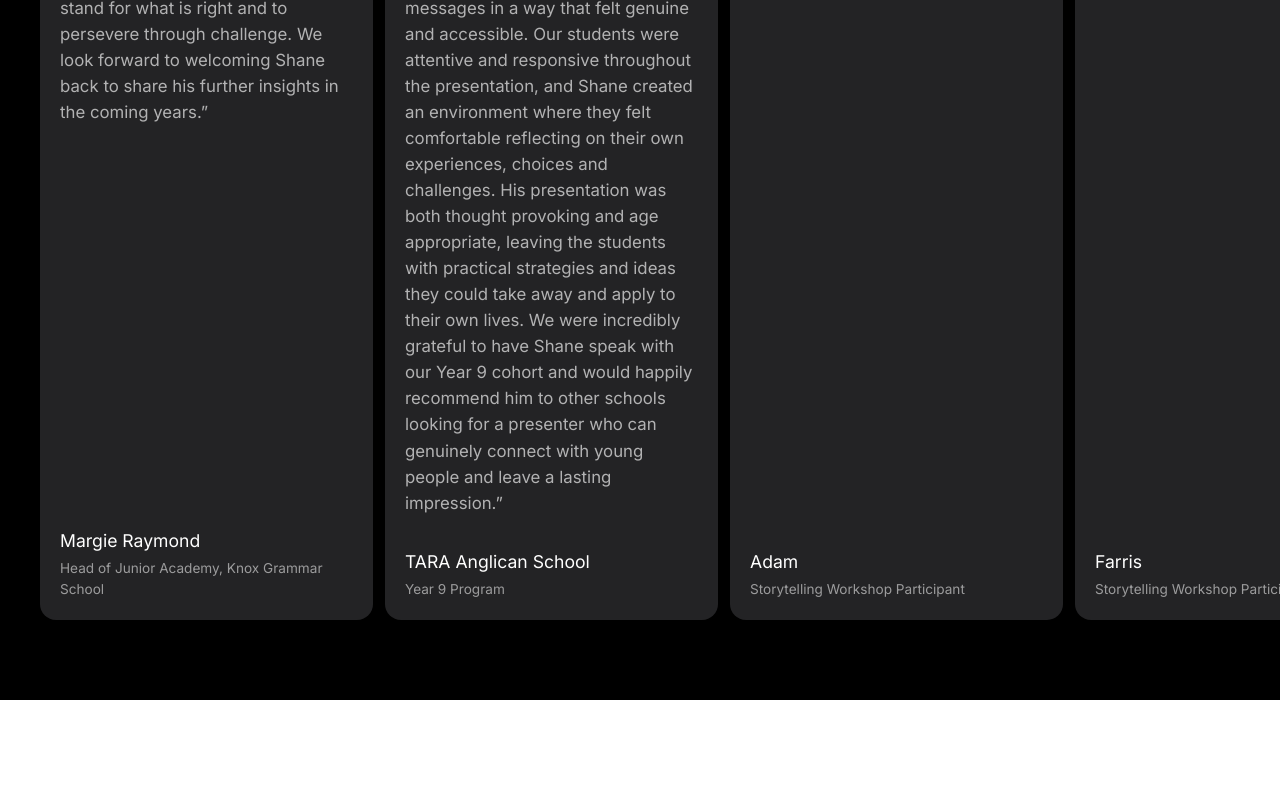
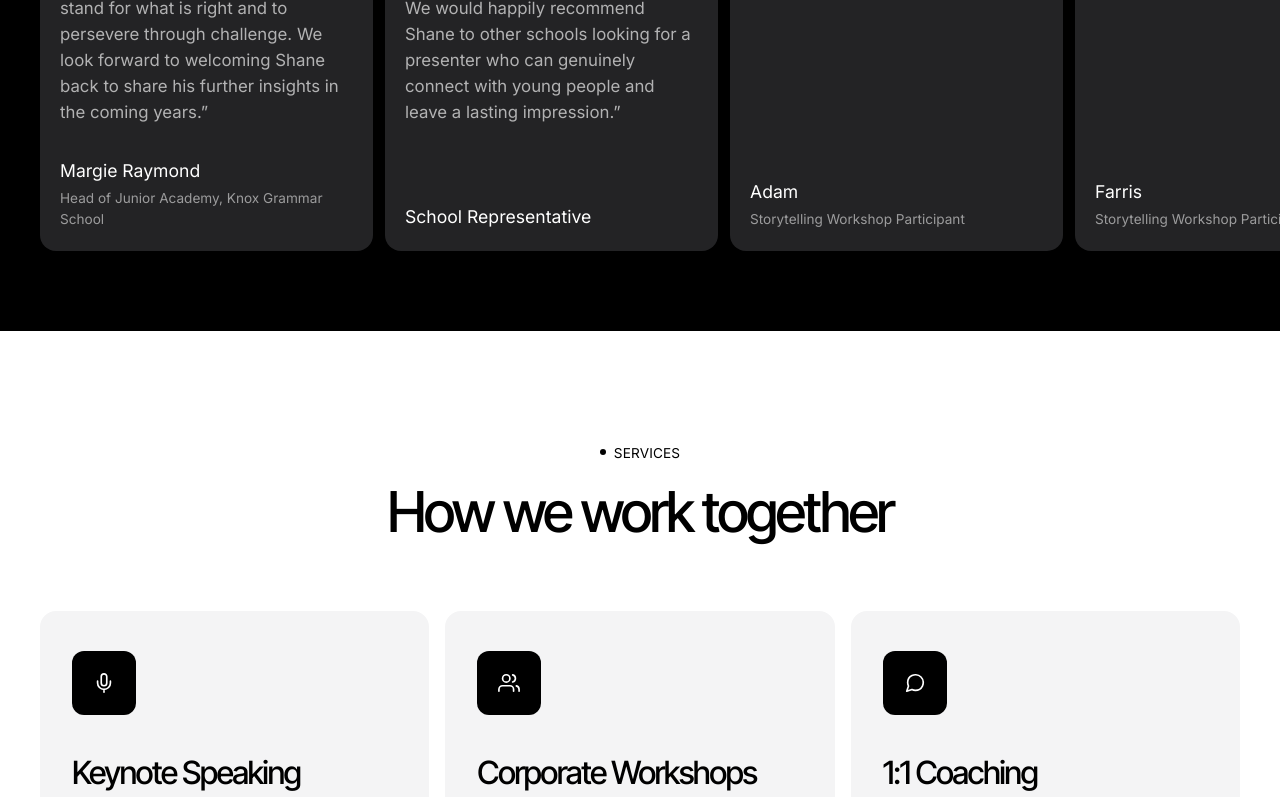
Before and after one commit to shanexyeah/shaneting-website, a Next.js app: page / in a window 1280 px wide. Shown: the part 2472-3269 px from the top of the page. Built offline with nearby package versions, Linux system fonts and the light colour scheme.

Commit message:
Replace TARA testimonial with shorter School Representative quote
Co-Authored-By: Claude Opus 5.5 <noreply@anthropic.com>

```diff
--- a/app/components/TestimonialsSection.jsx
+++ b/app/components/TestimonialsSection.jsx
@@ -7,9 +7,8 @@ const TESTIMONIALS = [
     role: 'Head of Junior Academy, Knox Grammar School',
   },
   {
-    quote: 'Shane Ting delivered an engaging, relatable and highly valuable presentation to our Year 9 students. He connected exceptionally well with the girls, using humour, personal stories and practical advice to communicate important messages in a way that felt genuine and accessible. Our students were attentive and responsive throughout the presentation, and Shane created an environment where they felt comfortable reflecting on their own experiences, choices and challenges. His presentation was both thought provoking and age appropriate, leaving the students with practical strategies and ideas they could take away and apply to their own lives. We were incredibly grateful to have Shane speak with our Year 9 cohort and would happily recommend him to other schools looking for a presenter who can genuinely connect with young people and leave a lasting impression.',
-    name: 'TARA Anglican School',
-    role: 'Year 9 Program',
+    quote: 'Shane connected exceptionally well with the girls, using humour, personal stories and practical advice to communicate important messages in a way that felt genuine and accessible.\n\nWe would happily recommend Shane to other schools looking for a presenter who can genuinely connect with young people and leave a lasting impression.',
+    name: 'School Representative',
   },
   {
     quote: 'I wanted something structured to tell me how to tell stories and that’s exactly what I got. I would recommend Shane to anyone who wants storytelling or public speaking. You can use it at basically every aspect of your life.',
@@ -33,7 +32,7 @@ export default function TestimonialsSection() {
             <blockquote>&ldquo;{t.quote}&rdquo;</blockquote>
             <figcaption>
               <div className="testimonial-name">{t.name}</div>
-              <div className="testimonial-role">{t.role}</div>
+              {t.role && <div className="testimonial-role">{t.role}</div>}
             </figcaption>
           </figure>
         ))}
--- a/app/globals.css
+++ b/app/globals.css
@@ -225,7 +225,7 @@ button { font: inherit; }
   padding: 64px 20px 20px;
   display: flex; flex-direction: column; justify-content: space-between; gap: 32px;
 }
-.testimonial-card blockquote { font-size: 1.05rem; line-height: 1.55; color: rgba(255,255,255,0.65); }
+.testimonial-card blockquote { font-size: 1.05rem; line-height: 1.55; color: rgba(255,255,255,0.65); white-space: pre-line; }
 .testimonial-name { font-size: 1.1rem; color: var(--white); }
 .testimonial-role { font-size: 0.85rem; color: rgba(255,255,255,0.55); margin-top: 4px; }
 
```
